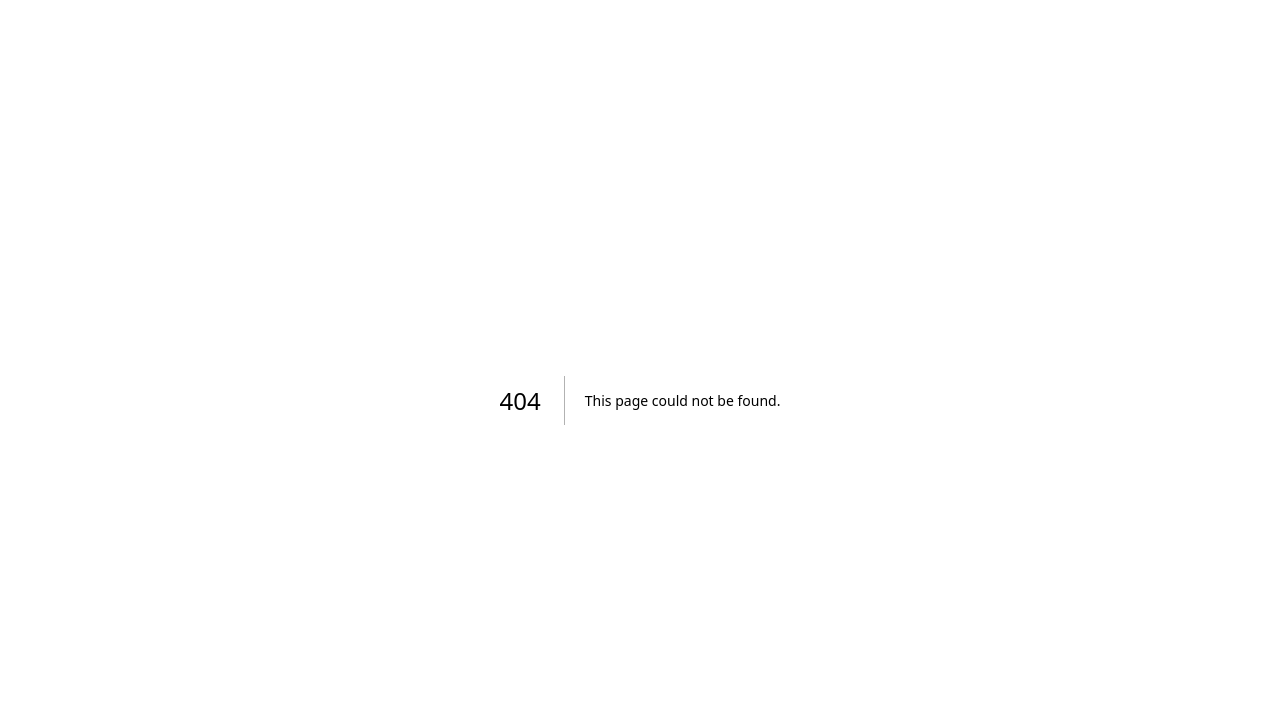
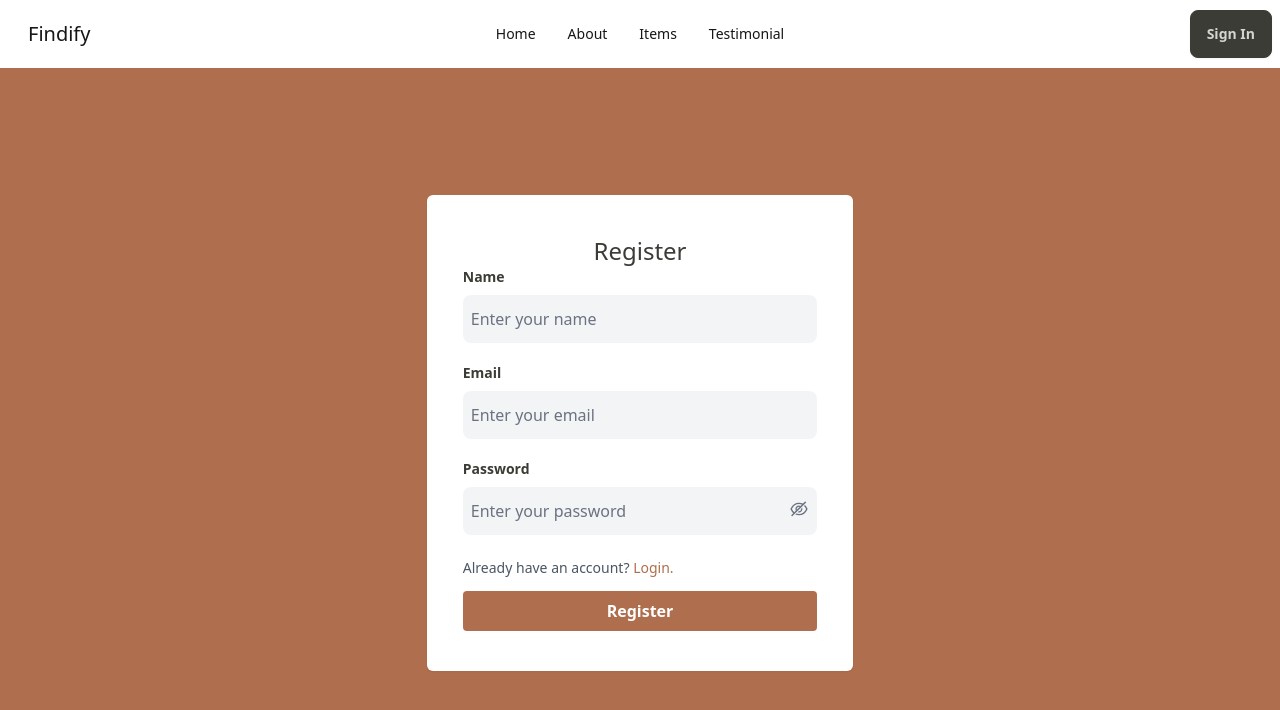
Before and after one commit to faridulhaque/assignment-9-client, a Next.js app: page /auth/register in a window 1280 px wide. Before the commit this address had no page. Shown: the top 710 px of the page. Built offline with nearby package versions, Linux system fonts and the light colour scheme.

Commit message:
register and login form added

```diff
--- /dev/null
+++ b/src/app/auth/login/page.tsx
@@ -0,0 +1,14 @@
+import LoginForm from "@/components/auth/LoginForm";
+import Navbar from "@/components/shared/Navbar";
+import React from "react";
+
+export default function login() {
+  return (
+    <div className="h-screen bg-primary">
+      <Navbar></Navbar>
+      <div className="flex justify-center items-center w-full h-[calc(100vh-70px)]">
+        <LoginForm></LoginForm>
+      </div>
+    </div>
+  );
+}
--- /dev/null
+++ b/src/app/auth/register/page.tsx
@@ -0,0 +1,16 @@
+import RegisterForm from "@/components/auth/RegisterForm";
+import Navbar from "@/components/shared/Navbar";
+import React from "react";
+
+const page = () => {
+  return (
+    <div className="h-screen bg-primary">
+      <Navbar></Navbar>
+      <div className="flex justify-center items-center w-full h-[calc(100vh-70px)]">
+        <RegisterForm></RegisterForm>
+      </div>
+    </div>
+  );
+};
+
+export default page;
--- a/src/app/page.tsx
+++ b/src/app/page.tsx
@@ -1,9 +1,10 @@
 import About from "@/components/home/About";
 import Header from "@/components/home/Header";
 import LostItems from "@/components/home/LostItems";
-import Navbar from "@/components/home/Navbar";
+import Navbar from "@/components/shared/Navbar";
 import Testimonial from "@/components/home/Testimonial";
 import Image from "next/image";
+import Footer from "@/components/shared/Footer";
 
 export default function Home() {
   return (
@@ -14,6 +15,7 @@ export default function Home() {
         <About></About>
         <LostItems></LostItems>
         <Testimonial></Testimonial>
+        <Footer></Footer>
       </div>
     </>
   );
--- /dev/null
+++ b/src/components/auth/LoginForm.tsx
@@ -0,0 +1,78 @@
+"use client";
+import Link from "next/link";
+import React, { useState } from "react";
+import { AiOutlineEyeInvisible, AiOutlineEye } from "react-icons/ai";
+
+const LoginForm = () => {
+  const [viewPassword, setViewPassword] = React.useState(false);
+  const handleSubmit = async (e: React.FormEvent<HTMLFormElement>) => {
+    e.preventDefault();
+    console.log("hello");
+    const email = e.currentTarget.email.value;
+    const password = e.currentTarget.password.value;
+  };
+
+  return (
+    <form
+      onSubmit={handleSubmit}
+      className="h-auto xl:w-4/12 lg:w-5/12 md:w-3/5 w-11/12  bg-white shadow-sm rounded-md px-5 py-10"
+    >
+      <h2 className="text-center text-2xl text-secondary">Log In</h2>
+
+      <div className="w-11/12 mx-auto mb-5">
+        <label className="block text-secondary text-sm font-bold mb-2">
+          Email
+        </label>
+        <input
+          className="block w-full my-2 px-2 py-3 rounded-lg bg-gray-100 placeholder-gray-500 text-gray-900 outline-gray-300"
+          type="email"
+          placeholder="Enter your email"
+          required
+          name="email"
+        />
+      </div>
+
+      <div className="w-11/12 mx-auto mb-5 relative">
+        <label className="block text-secondary text-sm font-bold mb-2">
+          Password
+        </label>
+        <input
+          className="block w-full my-2 px-2 py-3 rounded-lg bg-gray-100 placeholder-gray-500 text-gray-900 outline-gray-300"
+          type={viewPassword ? "text" : "password"}
+          placeholder="Enter your password"
+          required
+          name="password"
+        />
+        {viewPassword ? (
+          <AiOutlineEye
+            onClick={() => setViewPassword(!viewPassword)}
+            className="absolute right-2 bottom-4 text-gray-500 text-xl cursor-pointer"
+          ></AiOutlineEye>
+        ) : (
+          <AiOutlineEyeInvisible
+            onClick={() => setViewPassword(!viewPassword)}
+            className="absolute right-2 bottom-4 text-gray-500 text-xl cursor-pointer"
+          ></AiOutlineEyeInvisible>
+        )}
+      </div>
+
+      <div className="w-11/12 mb-3 mx-auto">
+        <small className="text-sm text-gray-600">
+          Don&apos;t have an account?{" "}
+          <Link href="/register" className="text-primary hover:underline">
+            Create One
+          </Link>
+        </small>
+      </div>
+
+      <button
+        type="submit"
+        className="w-11/12 mt-2 block mx-auto bg-primary text-white font-bold py-2 px-4 rounded"
+      >
+        Login
+      </button>
+    </form>
+  );
+};
+
+export default LoginForm;
--- /dev/null
+++ b/src/components/auth/RegisterForm.tsx
@@ -0,0 +1,112 @@
+"use client";
+import Link from "next/link";
+import React from "react";
+import { AiOutlineEyeInvisible, AiOutlineEye } from "react-icons/ai";
+
+const RegisterForm = () => {
+  const [viewPassword, setViewPassword] = React.useState(false);
+
+  const handleSubmit = async (e: React.FormEvent<HTMLFormElement>) => {
+    e.preventDefault();
+    const re = /\S+@\S+\.\S+/;
+
+    const email = e.currentTarget.email.value;
+    const password = e.currentTarget.password.value;
+    const displayName = e.currentTarget.displayName.value;
+
+    if (displayName === "") {
+      return alert("Name is required.");
+    }
+
+    if (email === "" || !re.test(email)) {
+      return alert("Please enter a valid email");
+    }
+
+    if (password.length <= 7) {
+      return alert("Password should be at least 8 character long");
+    }
+  };
+
+  return (
+    <form
+      onSubmit={handleSubmit}
+      className="h-auto xl:w-4/12 lg:w-5/12 md:w-3/5 w-11/12 bg-white shadow-sm rounded-md px-5 py-10"
+    >
+      <h2 className="text-center text-2xl text-secondary">Register</h2>
+
+      <div className="w-11/12 mx-auto mb-5">
+        <label className="block text-secondary text-sm font-bold mb-2">
+          Name
+        </label>
+        <input
+          className="block w-full my-2 px-2 py-3 rounded-lg bg-gray-100 placeholder-gray-500 text-gray-900 outline-gray-300"
+          type="text"
+          placeholder="Enter your name"
+          name="displayName"
+        />
+      </div>
+
+      <div className="w-11/12 mx-auto mb-5">
+        <label className="block text-secondary text-sm font-bold mb-2">
+          Email
+        </label>
+        <input
+          className="block w-full my-2 px-2 py-3 rounded-lg bg-gray-100 placeholder-gray-500 text-gray-900 outline-gray-300"
+          type="email"
+          placeholder="Enter your email"
+          name="email"
+        />
+      </div>
+
+      <div className="w-11/12 mx-auto mb-5 relative">
+        <label className="block text-secondary text-sm font-bold mb-2">
+          Password
+        </label>
+        <input
+          className="block w-full my-2 px-2 py-3 rounded-lg bg-gray-100 placeholder-gray-500 text-gray-900 outline-gray-300"
+          type={viewPassword ? "text" : "password"}
+          placeholder="Enter your password"
+          name="password"
+        />
+
+        {viewPassword ? (
+          <AiOutlineEye
+            onClick={() => setViewPassword(!viewPassword)}
+            className="absolute right-2 bottom-4 text-gray-500 text-xl cursor-pointer"
+          ></AiOutlineEye>
+        ) : (
+          <AiOutlineEyeInvisible
+            onClick={() => setViewPassword(!viewPassword)}
+            className="absolute right-2 bottom-4 text-gray-500 text-xl cursor-pointer"
+          ></AiOutlineEyeInvisible>
+        )}
+      </div>
+
+      <div className="w-11/12 mb-3 mx-auto">
+        <small className="text-sm text-gray-600">
+          Already have an account?{" "}
+          <Link href="/login" className="text-primary hover:underline">
+            Login.
+          </Link>
+        </small>
+      </div>
+
+      <button
+        type="submit"
+        className="w-11/12 mt-2 block mx-auto bg-primary text-white font-bold py-2 px-4 rounded"
+      >
+        Register
+      </button>
+
+      {/* <button
+          onClick={() => signInWithGoogle()}
+          type="button"
+          className="w-11/12 mt-4 block mx-auto bg-red-600 hover:bg-red-700 text-white font-bold py-2 px-4 rounded"
+        >
+          Sign up with Google
+        </button> */}
+    </form>
+  );
+};
+
+export default RegisterForm;
--- a/src/components/home/Testimonial.tsx
+++ b/src/components/home/Testimonial.tsx
@@ -28,7 +28,7 @@ const Testimonial = () => {
               <TestimonialCard key={index} item={item}></TestimonialCard>
             )
         )}
-        <div className="text-black absolute bottom-5 w-1/5 flex items-center justify-between">
+        <div className="text-black absolute bottom-5 xl:w-1/5 lg:w-1/5 md:w-2/5 w-4/5 flex items-center justify-between ">
           <button
             onClick={prev}
             className="py-5 px-5 rounded-full shadow-lg cursor-pointer text-md"
--- /dev/null
+++ b/src/components/shared/Footer.tsx
@@ -0,0 +1,26 @@
+import React from "react";
+
+const Footer = () => {
+  return (
+    <footer className="footer p-10 bg-primary text-white mt-20 relative">
+      <aside>
+        <h2 className="text-4xl">Findify</h2>
+        <p>Reconnect with Your Lost Treasures</p>
+      </aside>
+      <nav></nav>
+      <nav></nav>
+      <nav>
+        <a className="link link-hover font-bold">Terms of use</a>
+        <a className="link link-hover font-bold">Privacy policy</a>
+        <a className="link link-hover font-bold">Cookie policy</a>
+      </nav>
+      <div className="absolute bottom-2 w-full ">
+        <p className="mx-auto ">
+          © {new Date().getFullYear()} Findify. All rights reserved.
+        </p>
+      </div>
+    </footer>
+  );
+};
+
+export default Footer;
--- a/src/components/home/Navbar.jsx
+++ b/src/components/shared/Navbar.tsx
@@ -36,6 +36,9 @@ const Navbar = () => {
             <li>
               <a>Items </a>
             </li>
+            <li>
+              <a>Testimonial </a>
+            </li>
           </ul>
         </div>
         <a className="ml-5 text-xl cursor-pointer">Findify</a>
@@ -53,6 +56,9 @@ const Navbar = () => {
           <li>
             <a>Items </a>
           </li>
+          <li>
+            <a>Testimonial </a>
+          </li>
         </ul>
       </div>
       <div className="navbar-end">
```
Also changed, not shown: tailwind.config.ts (+11 -0 lines).
